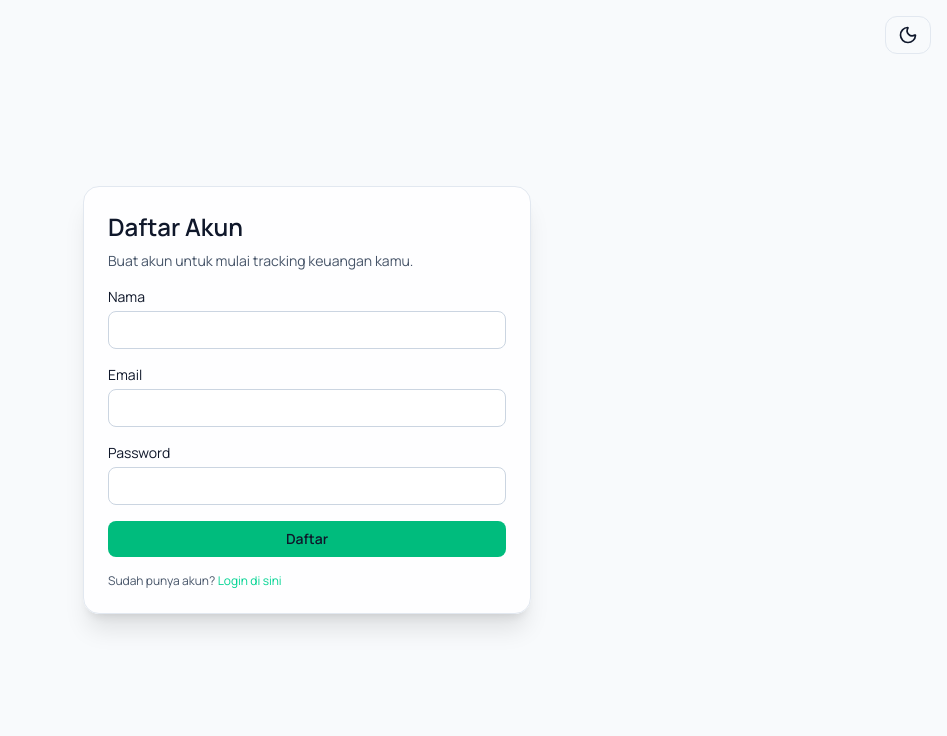
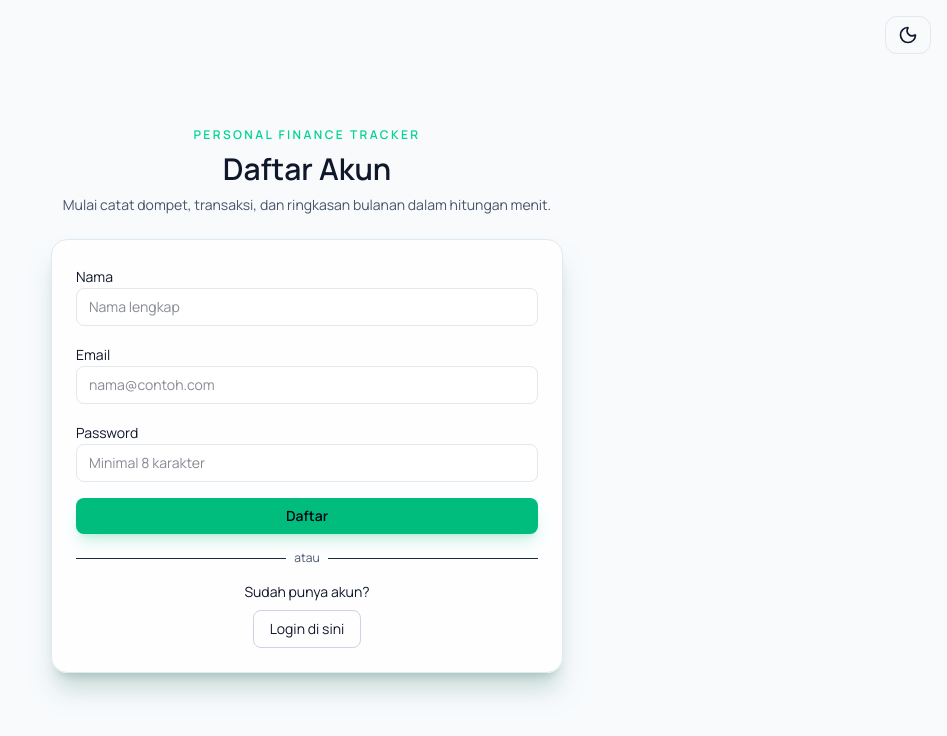
Before and after one commit to muhtegaralfikri/nextjs-finance-tracker, a Next.js app: page /register in a window 1280 px wide. Shown: the top 736 px of the page, without its empty margins (333-1280 px from the left). Built offline with nearby package versions, Linux system fonts and the light colour scheme.

Commit message:
feat perkaya tampilan register dan login

```diff
--- a/app/login/page.tsx
+++ b/app/login/page.tsx
@@ -5,6 +5,9 @@ import { FormEvent, Suspense, useState } from "react";
 import { signIn } from "next-auth/react";
 import { useRouter, useSearchParams } from "next/navigation";
 import ThemeToggle from "@/components/ThemeToggle";
+import Input from "@/components/ui/input";
+import Button from "@/components/ui/button";
+import Alert from "@/components/ui/alert";
 
 function LoginContent() {
   const router = useRouter();
@@ -39,71 +42,73 @@ function LoginContent() {
 
   return (
     <div
-      className="relative min-h-screen flex items-center justify-center"
+      className="relative min-h-screen flex items-center justify-center px-4 py-10"
       style={{ background: "var(--bg-app)", color: "var(--text-primary)" }}
     >
       <div className="absolute right-4 top-4">
         <ThemeToggle />
       </div>
-      <div className="w-full max-w-md bg-slate-900/60 border border-slate-800 rounded-2xl p-6 shadow-xl">
-        <h1 className="text-2xl font-semibold text-white mb-2">
-          Finance Tracker Login
-        </h1>
+      <div className="w-full max-w-lg">
+        <div className="mb-6 text-center">
+          <p className="text-xs font-semibold uppercase tracking-[0.2em] text-emerald-400">
+            Personal Finance Tracker
+          </p>
+          <h1 className="mt-2 text-3xl font-semibold text-white">Masuk</h1>
+          <p className="text-sm text-slate-400 mt-2">
+            Kelola dompet, transaksi, dan ringkasan bulanan dari satu tempat.
+          </p>
+        </div>
 
+        <div className="rounded-2xl border border-slate-800 bg-slate-900/60 shadow-xl shadow-emerald-900/20 p-6 space-y-4">
           {registered && (
-          <p className="text-sm text-emerald-400 mb-3">
-            Akun berhasil dibuat, silakan login.
-          </p>
+            <Alert variant="success">Akun berhasil dibuat, silakan login.</Alert>
           )}
-
-        {error && (
-          <p className="text-sm text-red-400 mb-3">
-            {error}
-          </p>
-        )}
+          {error && <Alert variant="error">{error}</Alert>}
 
           <form onSubmit={handleSubmit} className="space-y-4">
-          <div>
-            <label className="block text-sm text-slate-300 mb-1">
-              Email
-            </label>
-            <input
+            <div className="space-y-1">
+              <label className="text-sm text-slate-300">Email</label>
+              <Input
                 type="email"
-              className="w-full rounded-lg bg-slate-950 border border-slate-700 px-3 py-2 text-sm text-slate-100 outline-none focus:border-emerald-400"
                 value={email}
                 onChange={(e) => setEmail(e.target.value)}
+                placeholder="nama@contoh.com"
                 required
               />
             </div>
 
-          <div>
-            <label className="block text-sm text-slate-300 mb-1">
-              Password
-            </label>
-            <input
+            <div className="space-y-1">
+              <label className="text-sm text-slate-300">Password</label>
+              <Input
                 type="password"
-              className="w-full rounded-lg bg-slate-950 border border-slate-700 px-3 py-2 text-sm text-slate-100 outline-none focus:border-emerald-400"
                 value={password}
                 onChange={(e) => setPassword(e.target.value)}
+                placeholder="••••••••"
                 required
               />
             </div>
 
-          <button
-            type="submit"
-            disabled={loading}
-            className="w-full rounded-lg bg-emerald-500 hover:bg-emerald-600 text-slate-900 font-semibold py-2 text-sm disabled:opacity-60"
-          >
+            <Button type="submit" loading={loading} className="w-full">
               {loading ? "Masuk..." : "Login"}
-          </button>
+            </Button>
           </form>
 
-        <p className="mt-4 text-xs text-slate-400">
-          Belum punya akun?{" "}
-          <a href="/register" className="text-emerald-400 hover:underline">
-            Daftar di sini
+          <div className="flex items-center gap-2 text-xs text-slate-500">
+            <span className="h-px flex-1 bg-slate-800" />
+            <span>atau</span>
+            <span className="h-px flex-1 bg-slate-800" />
+          </div>
+
+          <div className="space-y-2 text-center text-sm">
+            <p className="text-slate-300">Belum punya akun?</p>
+            <a
+              href="/register"
+              className="inline-flex justify-center rounded-lg border border-slate-700 px-4 py-2 text-slate-100 hover:bg-(--btn-hover-outline) hover:border-emerald-400 hover:text-white transition active:translate-y-px active:opacity-90"
+            >
+              Daftar sekarang
             </a>
-        </p>
+          </div>
+        </div>
       </div>
     </div>
   );
--- a/app/register/page.tsx
+++ b/app/register/page.tsx
@@ -4,6 +4,9 @@
 import { FormEvent, useState } from "react";
 import { useRouter } from "next/navigation";
 import ThemeToggle from "@/components/ThemeToggle";
+import Input from "@/components/ui/input";
+import Button from "@/components/ui/button";
+import Alert from "@/components/ui/alert";
 
 export default function RegisterPage() {
   const router = useRouter();
@@ -38,80 +41,80 @@ export default function RegisterPage() {
 
   return (
     <div
-      className="relative min-h-screen flex items-center justify-center"
+      className="relative min-h-screen flex items-center justify-center px-4 py-10"
       style={{ background: "var(--bg-app)", color: "var(--text-primary)" }}
     >
       <div className="absolute right-4 top-4">
         <ThemeToggle />
       </div>
-      <div className="w-full max-w-md bg-slate-900/60 border border-slate-800 rounded-2xl p-6 shadow-xl">
-        <h1 className="text-2xl font-semibold text-white mb-2">
-          Daftar Akun
-        </h1>
-        <p className="text-sm text-slate-400 mb-4">
-          Buat akun untuk mulai tracking keuangan kamu.
+      <div className="w-full max-w-lg">
+        <div className="mb-6 text-center">
+          <p className="text-xs font-semibold uppercase tracking-[0.2em] text-emerald-400">
+            Personal Finance Tracker
           </p>
+          <h1 className="mt-2 text-3xl font-semibold text-white">Daftar Akun</h1>
+          <p className="text-sm text-slate-400 mt-2">
+            Mulai catat dompet, transaksi, dan ringkasan bulanan dalam hitungan menit.
+          </p>
+        </div>
 
-        {error && (
-          <p className="text-sm text-red-400 mb-3">
-            {error}
-          </p>
-        )}
+        <div className="rounded-2xl border border-slate-800 bg-slate-900/60 shadow-xl shadow-emerald-900/20 p-6 space-y-4">
+          {error && <Alert variant="error">{error}</Alert>}
 
           <form onSubmit={handleSubmit} className="space-y-4">
-          <div>
-            <label className="block text-sm text-slate-300 mb-1">
-              Nama
-            </label>
-            <input
-              className="w-full rounded-lg bg-slate-950 border border-slate-700 px-3 py-2 text-sm text-slate-100 outline-none focus:border-emerald-400"
+            <div className="space-y-1">
+              <label className="text-sm text-slate-300">Nama</label>
+              <Input
                 value={name}
                 onChange={(e) => setName(e.target.value)}
+                placeholder="Nama lengkap"
                 required
               />
             </div>
 
-          <div>
-            <label className="block text-sm text-slate-300 mb-1">
-              Email
-            </label>
-            <input
+            <div className="space-y-1">
+              <label className="text-sm text-slate-300">Email</label>
+              <Input
                 type="email"
-              className="w-full rounded-lg bg-slate-950 border border-slate-700 px-3 py-2 text-sm text-slate-100 outline-none focus:border-emerald-400"
                 value={email}
                 onChange={(e) => setEmail(e.target.value)}
+                placeholder="nama@contoh.com"
                 required
               />
             </div>
 
-          <div>
-            <label className="block text-sm text-slate-300 mb-1">
-              Password
-            </label>
-            <input
+            <div className="space-y-1">
+              <label className="text-sm text-slate-300">Password</label>
+              <Input
                 type="password"
-              className="w-full rounded-lg bg-slate-950 border border-slate-700 px-3 py-2 text-sm text-slate-100 outline-none focus:border-emerald-400"
                 value={password}
                 onChange={(e) => setPassword(e.target.value)}
+                placeholder="Minimal 8 karakter"
                 required
               />
             </div>
 
-          <button
-            type="submit"
-            disabled={loading}
-            className="w-full rounded-lg bg-emerald-500 hover:bg-emerald-600 text-slate-900 font-semibold py-2 text-sm disabled:opacity-60"
-          >
+            <Button type="submit" loading={loading} className="w-full">
               {loading ? "Mendaftar..." : "Daftar"}
-          </button>
+            </Button>
           </form>
 
-        <p className="mt-4 text-xs text-slate-400">
-          Sudah punya akun?{" "}
-          <a href="/login" className="text-emerald-400 hover:underline">
+          <div className="flex items-center gap-2 text-xs text-slate-500">
+            <span className="h-px flex-1 bg-slate-800" />
+            <span>atau</span>
+            <span className="h-px flex-1 bg-slate-800" />
+          </div>
+
+          <div className="space-y-2 text-center text-sm">
+            <p className="text-slate-300">Sudah punya akun?</p>
+            <a
+              href="/login"
+              className="inline-flex justify-center rounded-lg border border-slate-700 px-4 py-2 text-slate-100 hover:bg-(--btn-hover-outline) hover:border-emerald-400 hover:text-white transition active:translate-y-px active:opacity-90"
+            >
               Login di sini
             </a>
-        </p>
+          </div>
+        </div>
       </div>
     </div>
   );
```
Lines whose indentation alone changed are shown as unchanged.
